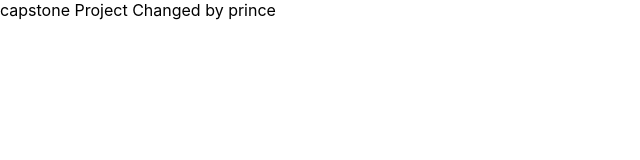
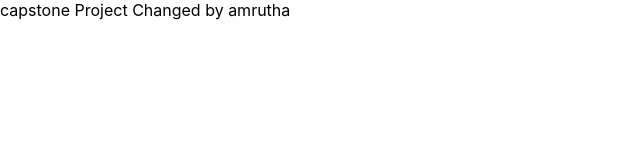
Before and after one commit to kalraPrince/CapstoneProject, a React (Create React App) app in the folder Frontend/my-app/: page / in a window 1280 px wide. Shown: the top 160 px of the page, without its empty margins (0-640 px from the left). Built offline with nearby package versions, Linux system fonts and the light colour scheme.

Commit message:
just checking

```diff
--- a/Frontend/my-app/src/App.js
+++ b/Frontend/my-app/src/App.js
@@ -2,7 +2,7 @@
 function App() {
   return (
     <div>
-     capstone Project Changed by prince
+     capstone Project Changed by amrutha
     </div>
   );
 }
```
